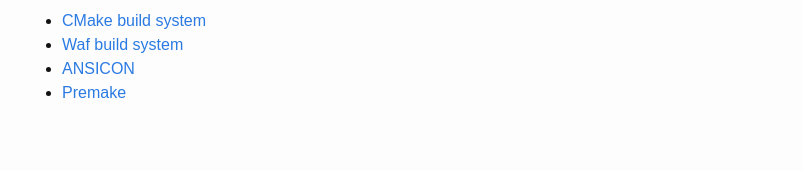
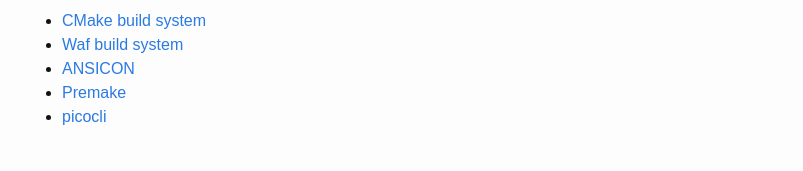
Before and after one commit to jhasse/clicolors, a Jekyll site: the page built from index.md, in a window 1280 px wide. Shown: the part 1808-1979 px from the top of the page, without its empty margins (238-1041 px from the left). Built offline with Jekyll 4.4.1, drawn with Linux system fonts in a browser that asks for light colours; before the commit the page ends 1958 px from its top, so only the background shows below that.

Commit message:
Add picocli to the list of projects supporting CLI_COLOR

```diff
--- a/index.md
+++ b/index.md
@@ -97,3 +97,4 @@ The following bug reports have been resolved:
  * [Waf build system](https://github.com/waf-project/waf/pull/1928)
  * [ANSICON](https://github.com/adoxa/ansicon/issues/77)
  * [Premake](https://github.com/premake/premake-core/pull/1077)
+ * [picocli](https://github.com/remkop/picocli/releases/tag/v3.9.0#3.9.0-ANSI-heuristics)
```
